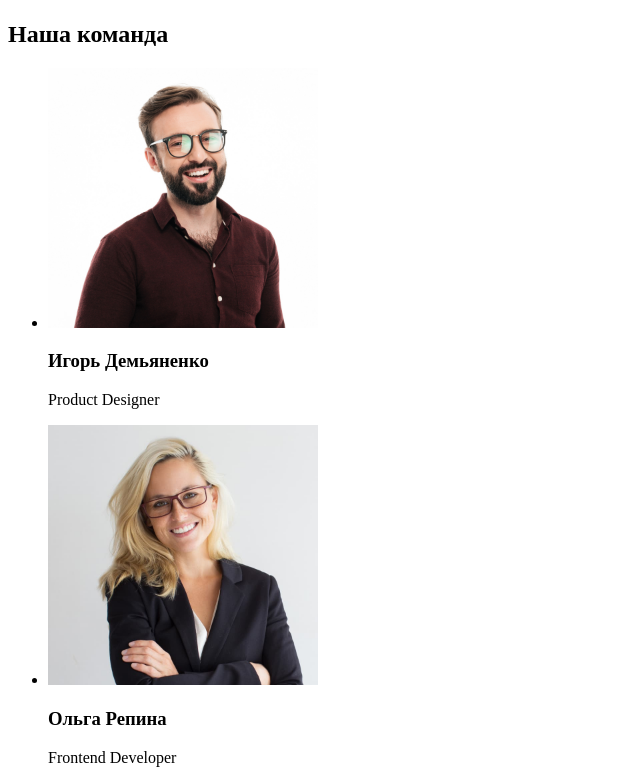
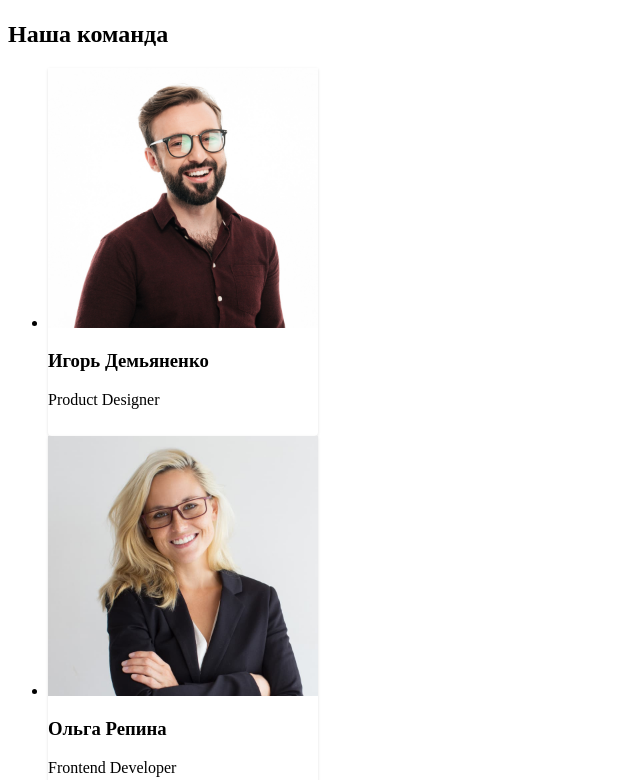
Before and after one commit to RoddraN/goit-markup-hw-02, a plain HTML site: page index.html in a window 1280 px wide. Shown: the part 1522-2302 px from the top of the page, without its empty margins (0-640 px from the left). Drawn offline with Linux system fonts and the light colour scheme.

Commit message:
Работа с css (div карточки сотрудников)

```diff
--- a/css/styles.css
+++ b/css/styles.css
@@ -57,4 +57,17 @@
     color: var(--secondary-text-color);
     font-size: 16px;
 }
-}
+.wrapper {
+    width: 270px;
+    height: 368px;
+    border-radius: 0px 0px 4px 4px;
+    /* offset-x | offset-y | blur-radius | spread-radius | color */
+    box-shadow: 0px 2px 1px 0px rgba(0, 0, 0, 0.2);
+    box-shadow: 0px 1px 1px 0px rgba(0, 0, 0, 0.14);
+    box-shadow: 0px 1px 3px 0px rgba(0, 0, 0, 0.12);
+  }
+  .exmp3 img {
+    object-fit: cover;
+    width: 100%;
+    height: 100%;
+  }
--- a/index.html
+++ b/index.html
@@ -63,26 +63,34 @@
     <section>
         <h2>Наша команда</h2>
         <ul>
+            <div class="wrapper exmp3">
             <li>
                 <img src="./images/employee1.jpg" alt="Игорь Демьяненько" width="270" height="260">
                 <h3>Игорь Демьяненко</h3>
                 <p lang="en">Product Designer</p>
             </li>
+            </div>
+            <div class="wrapper exmp3">
             <li>
                 <img src="./images/employee2.jpg" alt="Ольга Репина"width="270" height="260">
                 <h3>Ольга Репина</h3>
                 <p lang="en">Frontend Developer</p>
             </li>
+            </div>
+            <div class="wrapper exmp3">
             <li>
                 <img src="./images/employee3.jpg" alt="Николай Тарасов"width="270" height="260">
                 <h3>Николай Тарасов</h3>
                 <p lang="en">Marketing</p>
             </li>
+            </div>
+            <div class="wrapper exmp3">
             <li>
                 <img src="./images/employee4.jpg" alt="Михаил Ермаков"width="270" height="260">
                 <h3>Михаил Ермаков</h3>
                 <p lang="en">UI Designer</p>
             </li>
+            </div>
         </ul>
     </section>
     </main>
```
